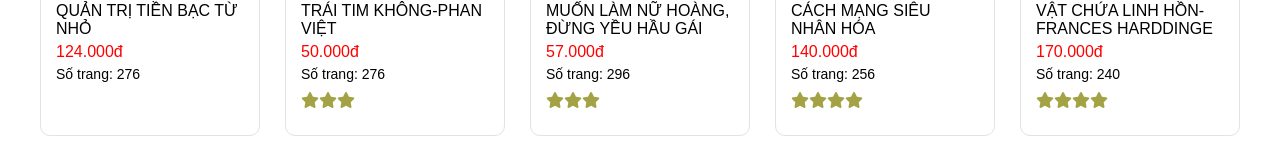
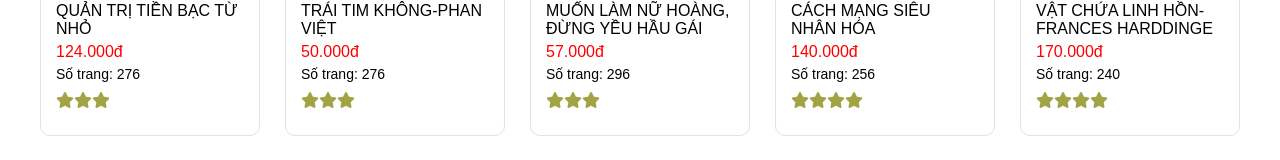
Before and after one commit to thangnguyen1232/book, a plain HTML site: page index.html in a window 1280 px wide. Shown: the part 1488-1648 px from the top of the page. Drawn offline with Linux system fonts and the light colour scheme.

Commit message:
Update index.html

```diff
--- a/index.html
+++ b/index.html
@@ -103,7 +103,9 @@
                     <p class="city"></p>
                     <div class="icon-list">
                         <ul class="icon">
-
+                           <li><i class="fas fa-star"></i></li>
+                            <li><i class="fas fa-star"></i></li>
+                            <li><i class="fas fa-star"></i></li>
                         </ul>
                     </div>
                 </div>
```
